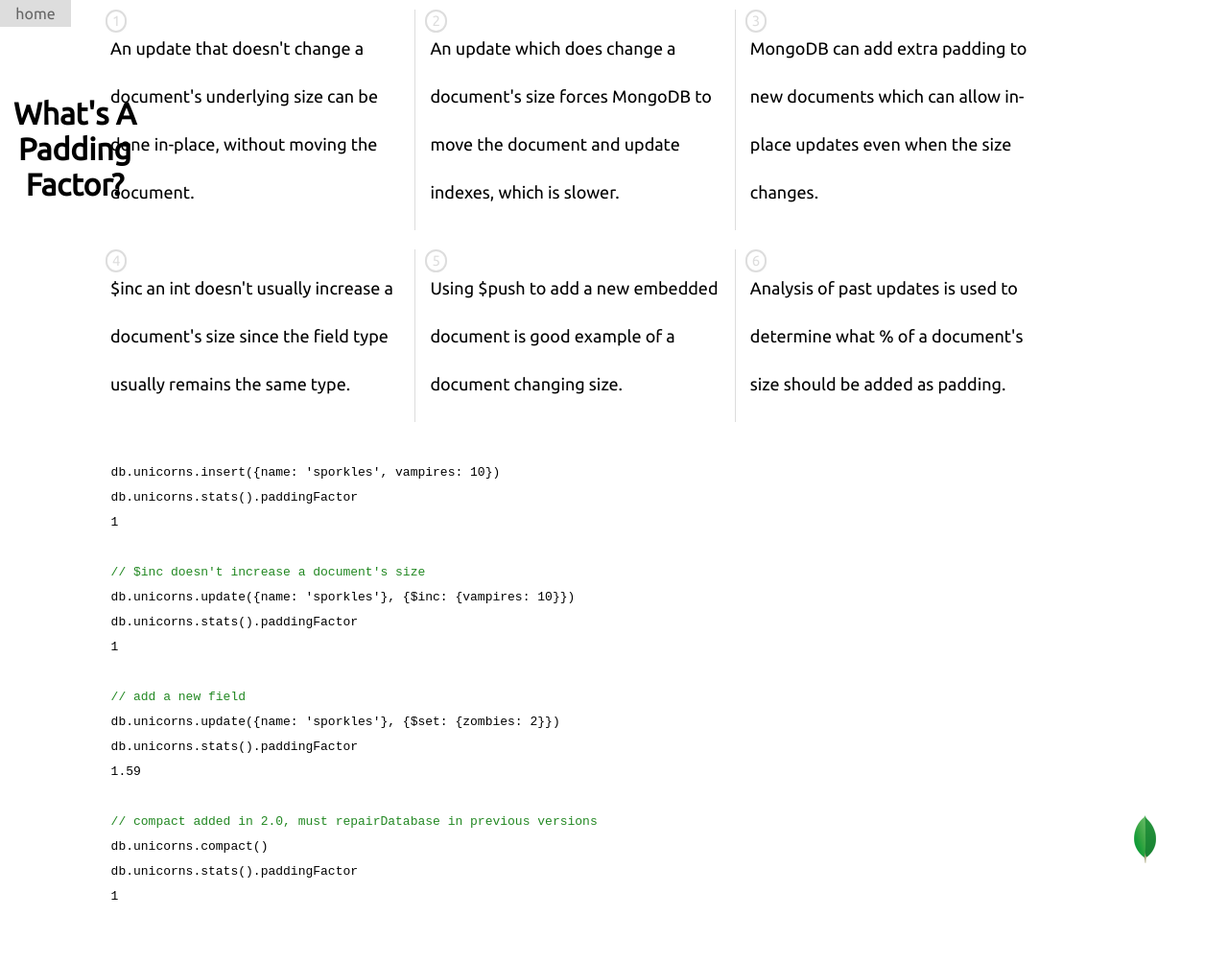
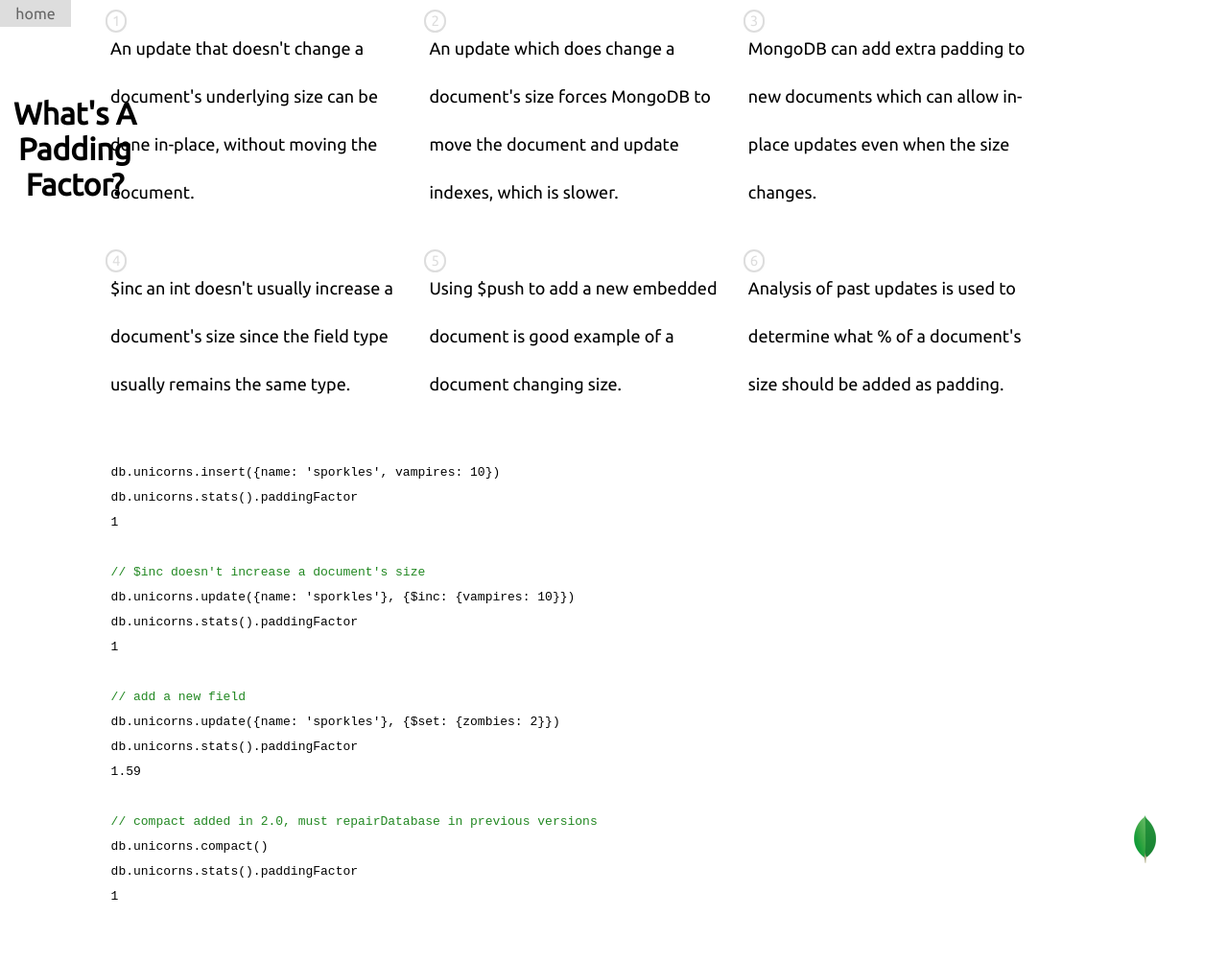
Before and after one commit to karlseguin/mongly, a Jekyll site: the page built from _posts/2011-10-10-whats-a-padding-factor.html, in a window 1280 px wide. Shown: the whole page at 96% size. Built offline with Jekyll 4.4.1, drawn with Linux system fonts in a browser that asks for light colours; nearby versions of some CDN libraries.

```diff
--- a/assets/css/padding_factor.css
+++ b/assets/css/padding_factor.css
@@ -1,7 +1,6 @@
 body{font-family:Ubuntu;}
 h1{position:absolute;left:3px;top:100px;width:150px;text-align:center;}
 .points{padding:10px 0;width:1080px;margin:0 auto;overflow:auto;}
-.points > div{float:left;width:28%;font-size:18px;line-height:50px;padding:15px;border-right:1px solid #ddd;position:relative;}
-.points > div:last-child{border-right:none;}
+.points > div{float:left;width:28%;font-size:18px;line-height:50px;padding:15px;position:relative;}
 .count{font-size:15px;color:#ddd;position:absolute;left:10px;top:0;border:2px solid #ddd;border-radius:100px;padding:0 5px;line-height:20px;}
 pre{width:1080px;margin:30px auto;}
--- a/index.html
+++ b/index.html
@@ -1,6 +1,6 @@
 ---
 layout: bare
-title: The  Mongo Diaries
+title: The  MongoDB Collections
 ---
 
 <ul id="home">
```
